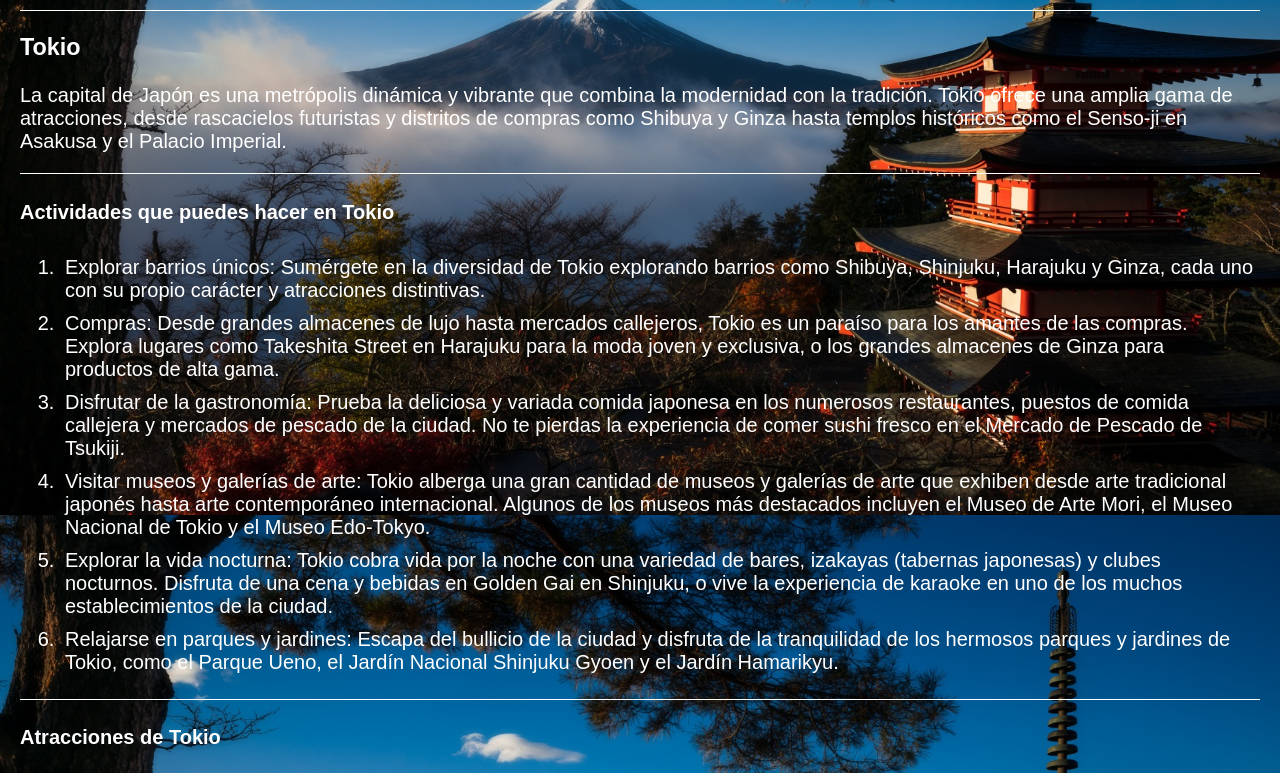
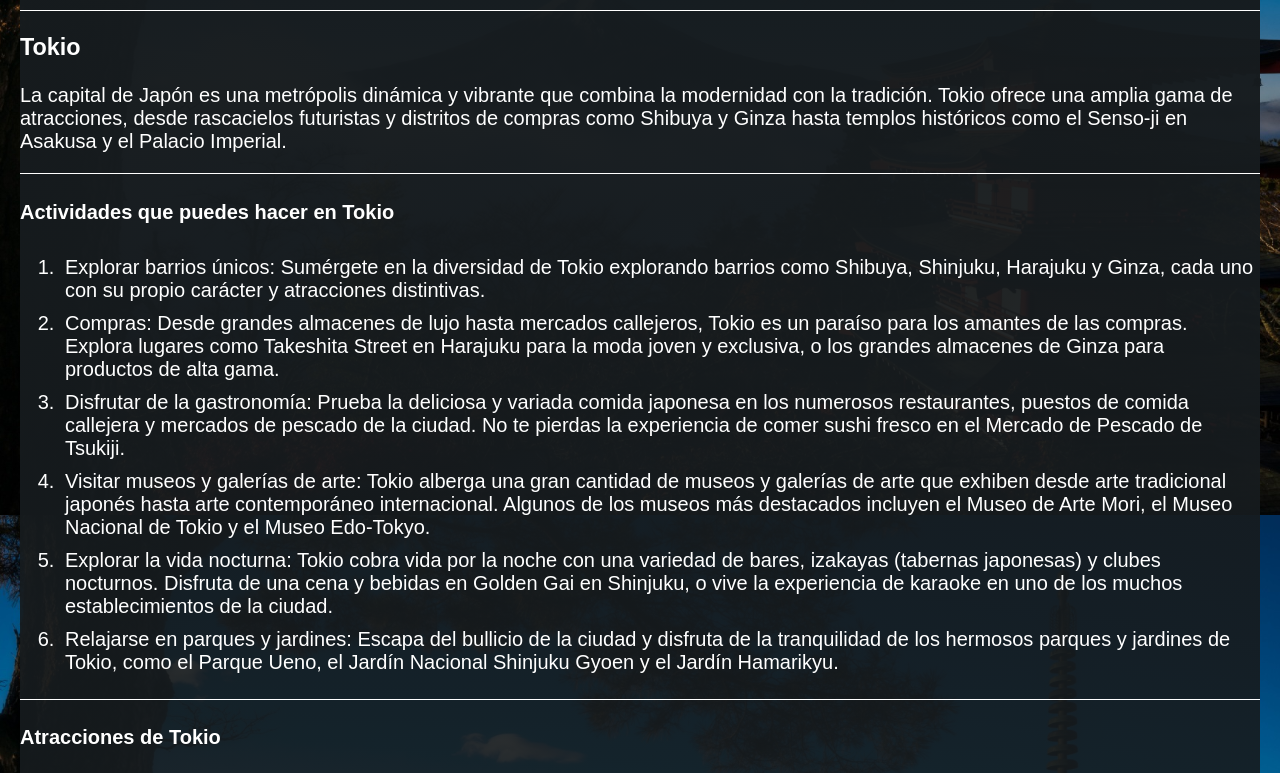
Before and after one commit to UlisesRiveroAguirre/Paginadeturismo, a plain HTML site: page index.html in a window 1280 px wide. Shown: the part 285-1058 px from the top of the page. Drawn offline with Linux system fonts and the light colour scheme.

Commit message:
Update Style.css

```diff
--- a/Style.css
+++ b/Style.css
@@ -46,7 +46,7 @@ body {
 .Nosotros {
   font-size: 20px;
   width: 100%;
-  background: linear-gradient(to center, transparent, #161b1e);
+  background: linear-gradient(to top, transparent, #161b1e);
   border-radius: 5px;
   color: white;
 }
```
